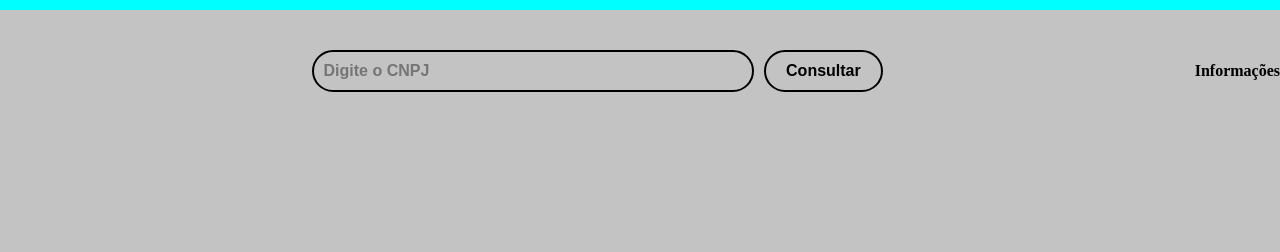
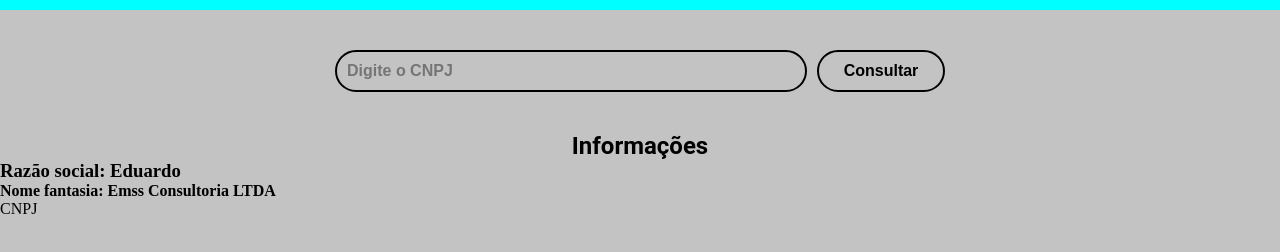
Before and after one commit to sousax/CNPJ-Consult, a React app: page / in a window 1280 px wide. Shown: the part 44-296 px from the top of the page. Built offline with nearby package versions, Linux system fonts and the light colour scheme.

Commit message:
Criação do itemList com os dados

```diff
--- a/package.json
+++ b/package.json
@@ -8,7 +8,7 @@
     "@testing-library/user-event": "^13.5.0",
     "react": "^18.2.0",
     "react-dom": "^18.2.0",
-    "react-scripts": "5.0.1",
+    "react-scripts": "^5.0.1",
     "web-vitals": "^2.1.4"
   },
   "scripts": {
--- a/src/pages/App.js
+++ b/src/pages/App.js
@@ -9,6 +9,14 @@ function App() {
       <div className="info">
         <h4>Informações</h4>
       </div>
+      <div className="info-cnpj">
+        <h3>Razão social: Eduardo</h3>
+        <h4>Nome fantasia: Emss Consultoria LTDA </h4>
+        <ul>
+          <li>CNPJ</li>
+          <li></li>
+        </ul>
+      </div>
     </div>
   );
 }
--- a/src/pages/app.css
+++ b/src/pages/app.css
@@ -1,5 +1,6 @@
 .App {
   display: flex;
+  flex-direction: column;
 }
 .container {
   width: 100%;
@@ -34,6 +35,9 @@
 .info {
   display: flex;
   justify-content: center;
-  align-items: center;
-  text-align: center;
+
+  font-family: "Roboto", sans-serif;
+  font-size: 24px;
+  font-weight: 400;
+
 }
```
Also changed, not shown: 1 other file.
